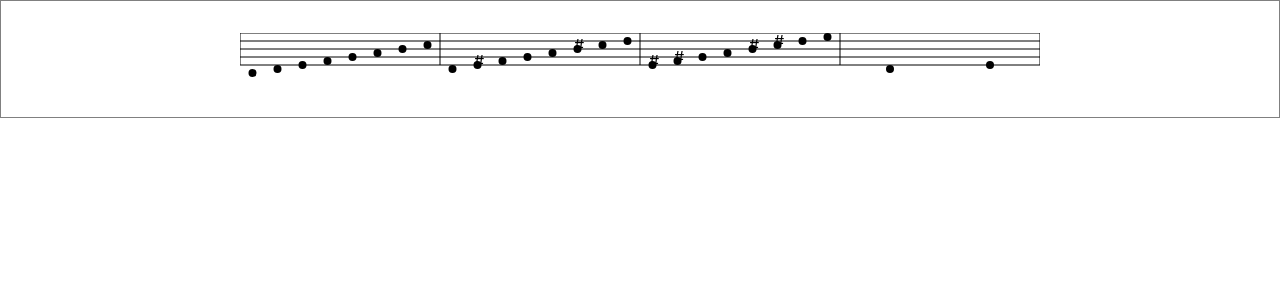
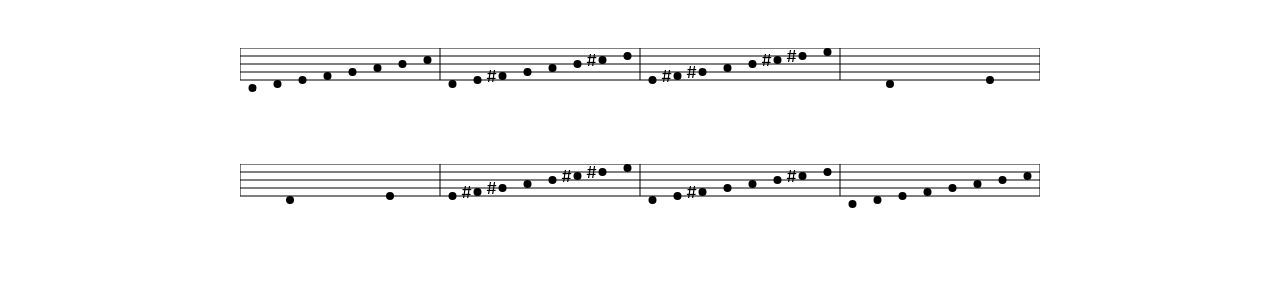
Before and after one commit to denisflorkin/msg, a React (Create React App) app: page / in a window 1280 px wide. Shown: the top 300 px of the page. Built offline with nearby package versions, Linux system fonts and the light colour scheme.

Commit message:
split into component

```diff
--- a/src/App.js
+++ b/src/App.js
@@ -1,6 +1,5 @@
 import React from "react";
-import ReactDOM from "react-dom";
-import { lt } from "./utils";
+import Staff from "./Staff"
 import {
   c as cScale,
   d as dScale,
@@ -24,87 +23,19 @@ const bars = [
   },
   ]
 ]
-
-const defaultRange = 4;
-
-const notesPosition = {
-  c: 40,
-  d: 36,
-  e: 32,
-  f: 28,
-  g: 24,
-  a: 20,
-  b: 16
-};
-
-const WIDTH = 800;
-const HEIGHT = 48;
-
-const tempoBase = 4;
-const tempoRythm = 4;
+const staffsData = [
+  [...bars],
+  bars.reverse(),
+]
 
 export default function App() {
   return (
-    <div style={{ border: "1px solid grey", padding: "32px 0" }}>
-      <div style={{ maxWidth: "800px", margin: "0 auto" }} >
-        <svg viewBox={`0 0 ${WIDTH} ${HEIGHT}`}>
-          {/* base Staff */}
-          {[...new Array(5)].map((_, i) => (
-            <line
-              x1="0"
-              y1={i * 8}
-              x2={WIDTH}
-              y2={i * 8}
-              style={{ stroke: "black", strokeWidth: 1 }}
-            />
-          ))}
-
-          {/* bars */}
-          {[...new Array(5)].map((_, i) => (
-            <line
-              x1={i * (WIDTH / tempoBase)}
-              y1={0}
-              x2={i * (WIDTH / tempoBase)}
-              y2={32}
-              style={{ stroke: "black", strokeWidth: 1 }}
-            />
-          ))}
-
-          {
-            bars.map((notes, barCount) => (
-              console.log('barCount', barCount) ||
-              notes.map(({ name, beatPosition, sharp, flat, natural, range }, j, list) => (
-                <g>
-                  {
-                    sharp || flat || natural
-                      ? <text
-                          style={{ fontWeight: 'thin' }}
-                          x={(
-                            lt( j, 0, list.length, 0, (WIDTH / 4)) + (barCount * (WIDTH / 4))
-                          ) - 16}
-                          y={(notesPosition[name] + 6)  - ((range - defaultRange) * 28 )}
-                        >
-                          {sharp
-                            ? '#'
-                            : flat ? 'b' : 'n'
-                          }
-                        </text>
-                        : null
-                  }
-                  <circle
-                    cx={
-                      lt( j, 0, list.length, 0, (WIDTH / 4)) + (barCount * (WIDTH / 4))
-                      + lt( 1, 0, list.length, 0, (WIDTH / 4))/2
-                    }
-                    cy={notesPosition[name] - ((range - defaultRange) * 28 )}
-                    r="4"
-                  />
-                </g>
-              ))
-            ))
-          }
-        </svg>
-      </div>
+    <div style={{ padding: '16px' }}>
+      {
+        staffsData.map(bars => (
+          <Staff bars={bars} />
+        ))
+      }
     </div>
   );
 }
--- /dev/null
+++ b/src/Staff.js
@@ -0,0 +1,89 @@
+import React from "react";
+import ReactDOM from "react-dom";
+import { lt } from "./utils";
+
+const defaultRange = 4;
+
+const notesPosition = {
+  c: 40,
+  d: 36,
+  e: 32,
+  f: 28,
+  g: 24,
+  a: 20,
+  b: 16
+};
+
+const WIDTH = 800;
+const HEIGHT = 48;
+
+const tempoBase = 4;
+const tempoRythm = 4;
+
+export default function App(props) {
+  const { bars } = props;
+
+  return (
+    <div style={{ padding: "32px 0" }}>
+      <div style={{ maxWidth: "800px", margin: "0 auto" }} >
+        <svg viewBox={`0 0 ${WIDTH} ${HEIGHT}`}>
+          {/* base Staff */}
+          {[...new Array(5)].map((_, i) => (
+            <line
+              x1="0"
+              y1={i * 8}
+              x2={WIDTH}
+              y2={i * 8}
+              style={{ stroke: "black", strokeWidth: 1 }}
+            />
+          ))}
+
+          {/* bars */}
+          {[...new Array(5)].map((_, i) => (
+            <line
+              x1={i * (WIDTH / tempoBase)}
+              y1={0}
+              x2={i * (WIDTH / tempoBase)}
+              y2={32}
+              style={{ stroke: "black", strokeWidth: 1 }}
+            />
+          ))}
+
+          {
+            bars.map((notes, barCount) => (
+              notes.map(({ name, beatPosition, sharp, flat, natural, range }, j, list) => (
+                <g>
+                  {
+                    sharp || flat || natural
+                      ? <text
+                          style={{ fontWeight: 'thin' }}
+                          x={(
+                            lt( j, 0, list.length, 0, (WIDTH / 4)) + (barCount * (WIDTH / 4))
+                            + lt( 1, 0, list.length, 0, (WIDTH / 4))/2
+                          ) - 16}
+                          y={(notesPosition[name] + 6)  - ((range - defaultRange) * 28 )}
+                        >
+                          {sharp
+                            ? '#'
+                            : flat ? 'b' : 'n'
+                          }
+                        </text>
+                        : null
+                  }
+                  <circle
+                    cx={
+                      lt( j, 0, list.length, 0, (WIDTH / 4)) + (barCount * (WIDTH / 4))
+                      + lt( 1, 0, list.length, 0, (WIDTH / 4))/2
+                    }
+                    cy={notesPosition[name] - ((range - defaultRange) * 28 )}
+                    r="4"
+                  />
+                </g>
+              ))
+            ))
+          }
+        </svg>
+      </div>
+    </div>
+  );
+}
--- a/src/data/scales.js
+++ b/src/data/scales.js
@@ -4,49 +4,41 @@ export const c = [
   {
     range: 4,
     name: "c",
-    // beatPosition: 0,
     type: "half"
   },
   {
     range: 4,
     name: "d",
-    // beatPosition: 1,
     type: "half"
   },
   {
     range: 4,
     name: "e",
-    // beatPosition: 2,
     type: "half"
   },
   {
     range: 4,
     name: "f",
-    // beatPosition: 3,
     type: "half"
   },
   {
     range: 4,
     name: "g",
-    // beatPosition: 4,
     type: "half"
   },
   {
     range: 4,
     name: "a",
-    // beatPosition: 5,
     type: "half"
   },
   {
     range: 4,
     name: "b",
-    // beatPosition: 6,
     type: "half"
   },
   {
     range: 5,
     name: "c",
-    // beatPosition: 7,
     type: "half"
   }
 ];
@@ -55,51 +47,43 @@ export const d = [
   {
     range: 4,
     name: "d",
-    // beatPosition: lt(8, 1, 7, 1, 4),
     type: "half"
   },
   {
     range: 4,
     name: "e",
-    // beatPosition: lt(9, 1, 7, 1, 4),
     type: "half"
   },
   {
     range: 4,
     name: "f",
     sharp: true,
-    // beatPosition: lt(10, 1, 7, 1, 4),
     type: "half"
   },
   {
     range: 4,
     name: "g",
-    // beatPosition: lt(11, 1, 7, 1, 4),
     type: "half"
   },
   {
     range: 4,
     name: "a",
-    // beatPosition: lt(12, 1, 7, 1, 4),
     type: "half"
   },
   {
     range: 4,
     name: "b",
-    // beatPosition: lt(13, 1, 7, 1, 4),
     type: "half"
   },
   {
     range: 5,
     name: "c",
     sharp: true,
-    // beatPosition: lt(14, 1, 7, 1, 4),
     type: "half"
   },
   {
     range: 5,
     name: "d",
-    // beatPosition: lt(15, 1, 7, 1, 4),
     type: "half"
   }
 ];
@@ -108,53 +92,45 @@ export const e = [
   {
     range: 4,
     name: "e",
-    beatPosition: lt(16, 1, 7, 1, 4),
     type: "half"
   },
   {
     range: 4,
     name: "f",
     sharp: true,
-    beatPosition: lt(17, 1, 7, 1, 4),
     type: "half"
   },
   {
     range: 4,
     name: "g",
     sharp: true,
-    beatPosition: lt(18, 1, 7, 1, 4),
     type: "half"
   },
   {
     range: 4,
     name: "a",
-    beatPosition: lt(19, 1, 7, 1, 4),
     type: "half"
   },
   {
     range: 4,
     name: "b",
-    beatPosition: lt(20, 1, 7, 1, 4),
     type: "half"
   },
   {
     range: 5,
     name: "c",
     sharp: true,
-    beatPosition: lt(21, 1, 7, 1, 4),
     type: "half"
   },
   {
     range: 5,
     name: "d",
     sharp: true,
-    beatPosition: lt(22, 1, 7, 1, 4),
     type: "half"
   },
   {
     range: 5,
     name: "e",
-    beatPosition: lt(23, 1, 7, 1, 4),
     type: "half"
   }
 ];
```
